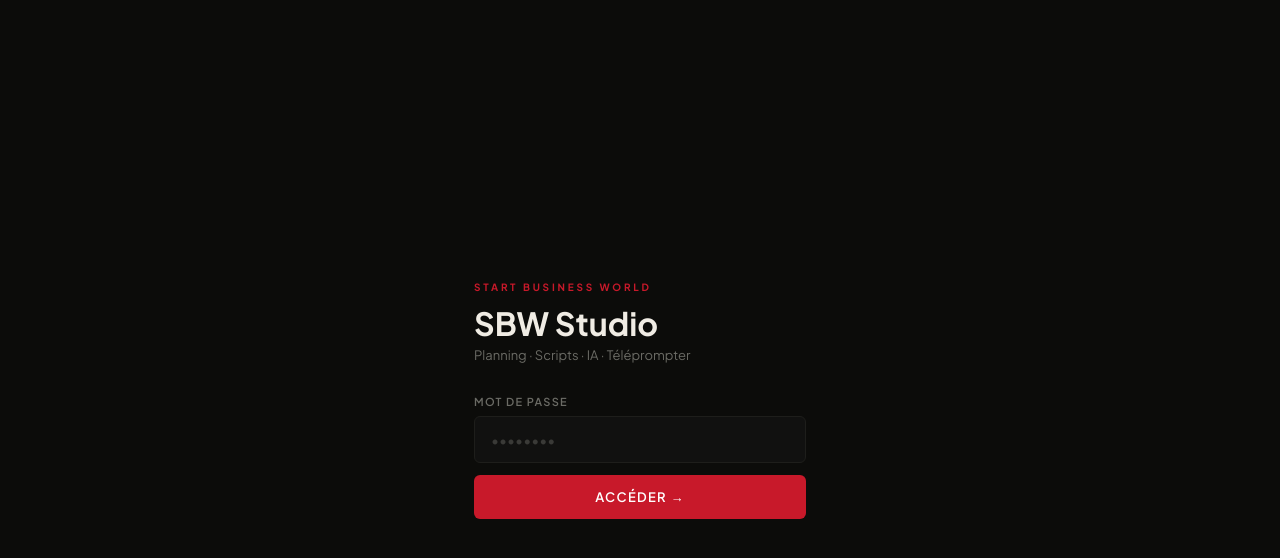
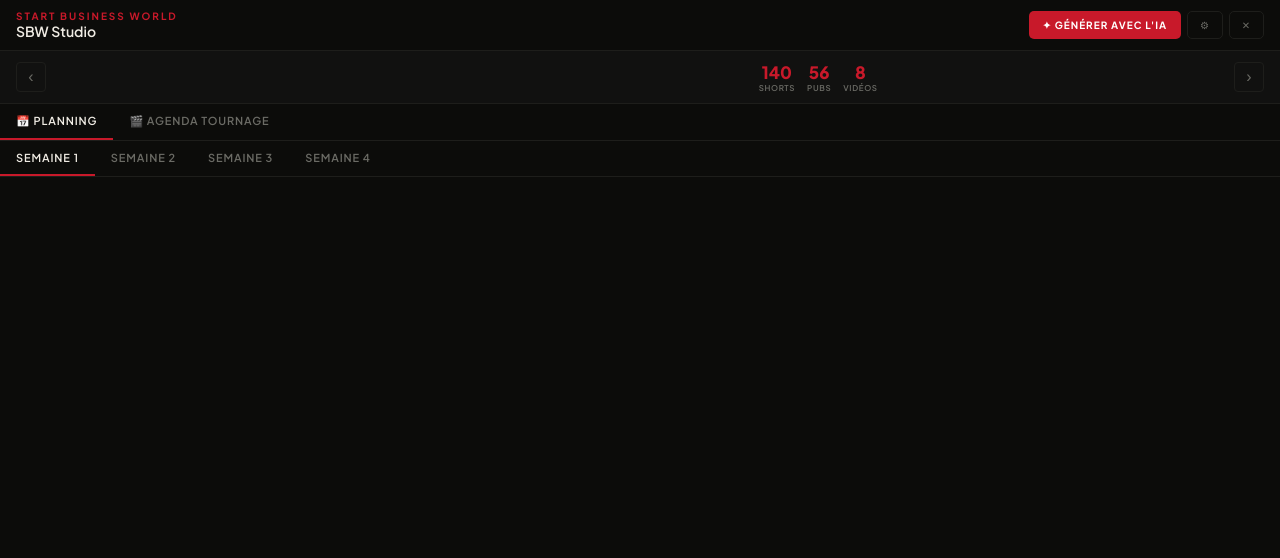
Before and after one commit to startbusinessworld-ship-it/STUDIO, a plain HTML site: page index.html in a window 1280 px wide. Drawn offline with Linux system fonts and the light colour scheme.

Commit message:
Add files via upload

```diff
--- a/index.html
+++ b/index.html
@@ -14,23 +14,11 @@
 *{margin:0;padding:0;box-sizing:border-box;-webkit-tap-highlight-color:transparent;}
 html,body{height:100%;background:var(--black);color:var(--off-white);font-family:var(--font);overflow-x:hidden;}
 
-/* ══ LOGIN ══ */
-#login-screen{position:fixed;inset:0;background:var(--black);display:flex;align-items:center;justify-content:center;z-index:1000;}
-.login-box{width:100%;max-width:380px;padding:32px 24px;}
-.login-logo{font-size:10px;font-weight:700;letter-spacing:.28em;text-transform:uppercase;color:var(--red);margin-bottom:10px;}
-.login-title{font-size:32px;font-weight:700;margin-bottom:4px;}
-.login-sub{font-size:13px;color:var(--grey);margin-bottom:32px;}
-.login-label{font-size:11px;font-weight:600;letter-spacing:.12em;text-transform:uppercase;color:var(--grey);margin-bottom:8px;display:block;}
-.login-input{width:100%;background:#111110;border:1px solid var(--grey-light);color:var(--off-white);font-family:var(--font);font-size:15px;padding:13px 16px;outline:none;border-radius:6px;transition:border-color .2s;}
-.login-input:focus{border-color:var(--red);}
-.login-input::placeholder{color:#3a3a37;}
-.login-btn{width:100%;margin-top:12px;background:var(--red);border:none;color:#fff;font-family:var(--font);font-size:13px;font-weight:600;letter-spacing:.1em;text-transform:uppercase;padding:14px;cursor:pointer;border-radius:6px;transition:opacity .2s;}
-.login-btn:hover{opacity:.88;}
-.login-error{font-size:12px;color:var(--red);margin-top:10px;display:none;}
+
 
 /* ══ APP ══ */
-#app{display:none;height:100vh;flex-direction:column;overflow:hidden;}
-#app.visible{display:flex;}
+#app{display:flex;height:100vh;flex-direction:column;overflow:hidden;}
+
 
 /* ── TOP NAV ── */
 #topnav{padding:10px 16px;border-bottom:1px solid var(--grey-light);display:flex;align-items:center;gap:10px;flex-shrink:0;background:var(--black);}
@@ -348,19 +336,6 @@ html,body{height:100%;background:var(--black);color:var(--off-white);font-family
 </head>
 <body>
 
-<!-- LOGIN -->
-<div id="login-screen">
-  <div class="login-box">
-    <div class="login-logo">Start Business World</div>
-    <div class="login-title">SBW Studio</div>
-    <div class="login-sub">Planning · Scripts · IA · Téléprompter</div>
-    <label class="login-label" style="margin-top:24px">Mot de passe</label>
-    <input class="login-input" type="password" id="pw-input" placeholder="••••••••" onkeydown="if(event.key==='Enter')doLogin()">
-    <button class="login-btn" onclick="doLogin()">Accéder →</button>
-    <div class="login-error" id="login-error">Mot de passe incorrect.</div>
-  </div>
-</div>
-
 <!-- APP -->
 <div id="app">
   <div id="topnav">
@@ -568,8 +543,7 @@ html,body{height:100%;background:var(--black);color:var(--off-white);font-family
     <input class="settings-input" type="password" id="api-key-input" placeholder="sk-ant-api03-...">
     <div class="settings-hint">Nécessaire pour utiliser la génération IA. Ta clé est sauvegardée uniquement dans ton navigateur et n'est jamais envoyée ailleurs.</div>
     <br>
-    <label class="settings-label">Mot de passe app</label>
-    <input class="settings-input" id="new-pw-input" placeholder="Nouveau mot de passe (laisser vide pour ne pas changer)">
+
     <div class="settings-actions" style="margin-top:8px">
       <button class="btn-settings-save" onclick="saveSettings()">Sauvegarder</button>
       <button class="btn-settings-cancel" onclick="document.getElementById('settings-modal').classList.remove('on')">Annuler</button>
@@ -614,24 +588,10 @@ html,body{height:100%;background:var(--black);color:var(--off-white);font-family
 // ══════════════════════════════════════════════
 let APP_PASSWORD = localStorage.getItem('sbw_pw') || 'sbw2025';
 
-function doLogin(){
-  const v = document.getElementById('pw-input').value;
-  if(v === APP_PASSWORD){
-    localStorage.setItem('sbw_auth','1');
-    document.getElementById('login-screen').style.display='none';
-    document.getElementById('app').classList.add('visible');
-    initApp();
-  } else {
-    document.getElementById('login-error').style.display='block';
-    document.getElementById('pw-input').value='';
+function doLogout(){ localStorage.removeItem('sbw_auth'); location.reload(); }
+
+if(localStorage.getItem('sbw_auth')==='1'){
   }
-}
-function doLogout(){ localStorage.removeItem('sbw_auth'); location.reload(); }
-
-if(localStorage.getItem('sbw_auth')==='1'){
-  document.getElementById('login-screen').style.display='none';
-  document.getElementById('app').classList.add('visible');
-}
 
 // ══════════════════════════════════════════════
 // SETTINGS
@@ -646,8 +606,7 @@ function closeSettingsBg(e){ if(e.target===document.getElementById('settings-mod
 function saveSettings(){
   const k = document.getElementById('api-key-input').value.trim();
   if(k && !k.endsWith('...')) localStorage.setItem('sbw_api_key', k);
-  const pw = document.getElementById('new-pw-input').value.trim();
-  if(pw){ localStorage.setItem('sbw_pw', pw); APP_PASSWORD = pw; }
+
   document.getElementById('settings-modal').classList.remove('on');
   showToast('Paramètres sauvegardés ✓');
 }
@@ -1771,7 +1730,7 @@ function formatWeekLabel(monday){
 // ══════════════════════════════════════════════
 // INIT
 // ══════════════════════════════════════════════
-if(localStorage.getItem('sbw_auth')==='1') initApp();
+initApp();
 </script>
 </body>
 </html>
```
